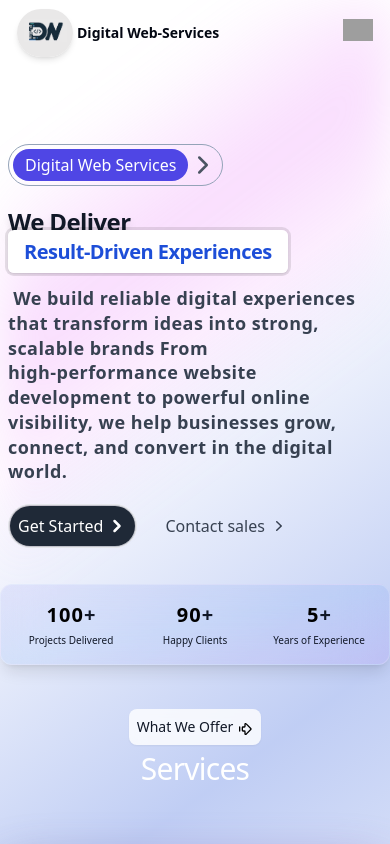
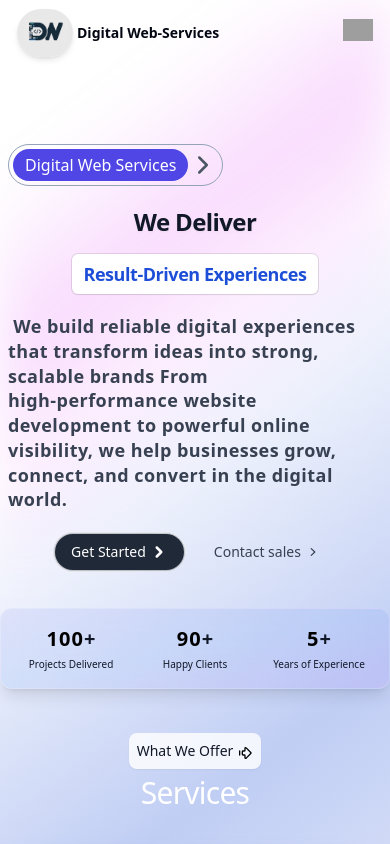
Before and after one commit to ashishkumardubey123/Digital-Web-services-, a Next.js app: page / in a window 390 px wide. Shown: the top 844 px of the page. Built offline with nearby package versions, Linux system fonts and the light colour scheme; grey boxes are pictures that could not be loaded.

Commit message:
hero section Responsive.

```diff
--- a/src/Components/HeroSection.tsx
+++ b/src/Components/HeroSection.tsx
@@ -51,12 +51,18 @@
   </Link>
 
   {/* Heading */}
+
+
+
+
+
+
   <div>
     <LayoutTextFlip
       text="We Deliver"
       words={[
         "High-Performing Websites",
-        "Scalable Digital Brands",
+        "Scalable-Digital-Brands",
         "Result-Driven Experiences",
         "Growth-Focused Solutions",
       ]}
@@ -69,28 +75,46 @@
   </p>
 
   {/* Buttons */}
-  <div className="flex items-center gap-x-3 sm:text-sm">
+ {/* Buttons */}
+  <div className="flex flex-wrap items-center justify-center sm:justify-start gap-3 sm:gap-x-4">
     <Link href="/">
       <HoverBorderGradient
         containerClassName="rounded-full"
         as="button"
-        className="flex items-center justify-center gap-x-1 py-2 px-2 text-white font-medium bg-gray-800 duration-150 hover:bg-gray-700 active:bg-gray-900 rounded-full md:inline-flex"
+        className="
+          flex items-center justify-center gap-x-1
+          px-4 py-2
+          text-sm sm:text-base
+          text-white font-medium
+          bg-gray-800
+          hover:bg-gray-700
+          active:bg-gray-900
+          rounded-full
+          transition
+        "
       >
         <span>Get Started</span>
-        <ChevronRight size={20} strokeWidth={2.5} absoluteStrokeWidth />
+        <ChevronRight size={18} strokeWidth={2.5} absoluteStrokeWidth />
       </HoverBorderGradient>
     </Link>
 
     <a
       href="javascript:void(0)"
-      className="flex items-center justify-center gap-x-1 py-2 px-4 text-gray-700 hover:text-gray-900 font-medium duration-150 md:inline-flex"
+      className="
+        flex items-center justify-center gap-x-1
+        px-4 py-2
+        text-sm sm:text-base
+        text-gray-700 hover:text-gray-900
+        font-medium
+        transition
+      "
     >
       Contact sales
       <svg
         xmlns="http://www.w3.org/2000/svg"
         viewBox="0 0 20 20"
         fill="currentColor"
-        className="w-5 h-5"
+        className="w-4 h-4 sm:w-5 sm:h-5"
       >
         <path
           fillRule="evenodd"
@@ -101,6 +125,9 @@
     </a>
   </div>
 </motion.div>
+
+
+
 
 
     {/* Right Video */}
--- a/src/Components/ui/layout-text-flip.tsx
+++ b/src/Components/ui/layout-text-flip.tsx
@@ -20,41 +20,60 @@
     }, duration);
 
     return () => clearInterval(interval);
-  }, []);
+  }, [duration, words.length]);
 
   return (
-    <>
+    <div className="flex flex-wrap items-center justify-center gap-2 sm:justify-start">
+
+      {/* Static text */}
       <motion.span
         layoutId="subtext"
-        className="text-2xl text-gray-900 pt-4 pr-4 font-bold tracking-tight drop-shadow-lg md:text-4xl"
+        className="
+          pb-2
+          text-2xl sm:text-2xl md:text-4xl
+          font-bold tracking-tight
+          text-gray-900
+          drop-shadow-sm
+          text-center sm:text-left
+        "
       >
         {text}
       </motion.span>
 
+      {/* Flipping text */}
       <motion.span
         layout
-className="relative w-fit rounded-md bg-white px-4 py-2 font-sans text-xl font-bold tracking-tight
-text-blue-700
-shadow-sm ring shadow-black/10 ring-black/10 md:text-2xl"
+        className="
+          relative
+          w-fit max-w-full
+          rounded-md
+          bg-white
+          px-3 py-1.5
+          sm:px-4 sm:py-2
+          font-sans font-bold
+          text-lg sm:text-lg md:text-2xl
+          tracking-tight
+          text-blue-700
+          shadow-sm
+          ring-1 ring-black/10
+          overflow-hidden
+        "
       >
         <AnimatePresence mode="popLayout">
           <motion.span
             key={currentIndex}
-            initial={{ y: -40, filter: "blur(10px)" }}
-            animate={{
-              y: 0,
-              filter: "blur(0px)",
-            }}
-            exit={{ y: 50, filter: "blur(10px)", opacity: 0 }}
-            transition={{
-              duration: 0.5,
-            }}
-            className={cn("inline-block whitespace-nowrap")}
+            initial={{ y: -30, filter: "blur(8px)" }}
+            animate={{ y: 0, filter: "blur(0px)" }}
+            exit={{ y: 30, filter: "blur(8px)", opacity: 0 }}
+            transition={{ duration: 0.4 }}
+            className={cn(
+              "inline-block whitespace-nowrap text-center"
+            )}
           >
             {words[currentIndex]}
           </motion.span>
         </AnimatePresence>
       </motion.span>
-    </>
+    </div>
   );
 };
```
